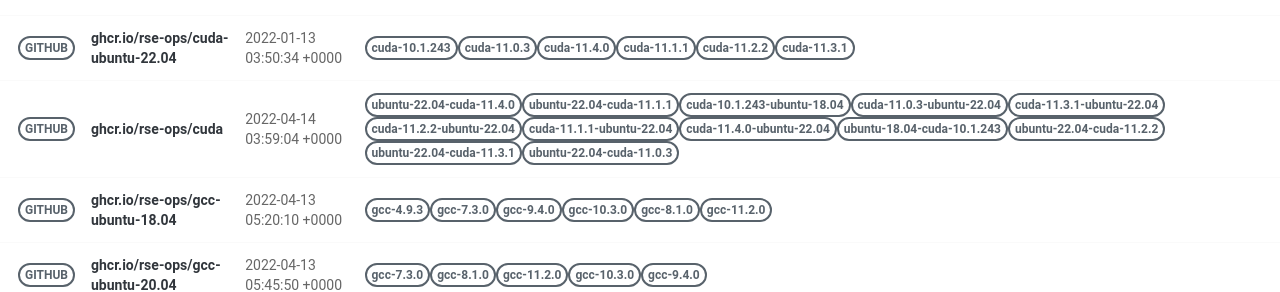
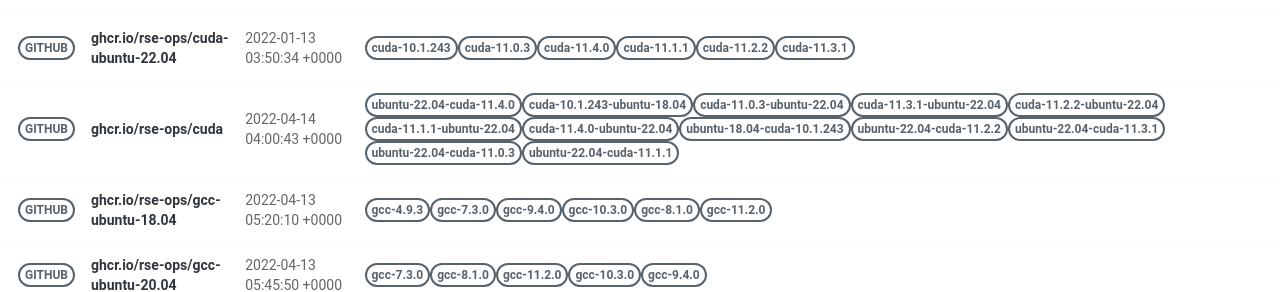
Before and after one commit to rse-ops/docker-images, a Jekyll site: the page built from pages/index.md, in a window 1280 px wide. Shown: the part 414-706 px from the top of the page. Built offline with Jekyll 4.4.1, drawn with Linux system fonts in a browser that asks for light colours; nearby versions of some CDN libraries.

Commit message:
Automated push to update library 2022-04-14

```diff
--- a/_library/ghcr.io-rse-ops-cuda.md
+++ b/_library/ghcr.io-rse-ops-cuda.md
@@ -1,7 +1,7 @@
 ---
 layout: container
 name: ghcr.io/rse-ops/cuda
-updated_at: 2022-04-14 03:59:04.525614
+updated_at: 2022-04-14 04:00:43.864389
 
 
 container_url: https://github.com/orgs/rse-ops/packages/container/package/cuda
```
Also changed, not shown: other parts of _library/ghcr.io-rse-ops-cuda.md (+3 -3 lines).
